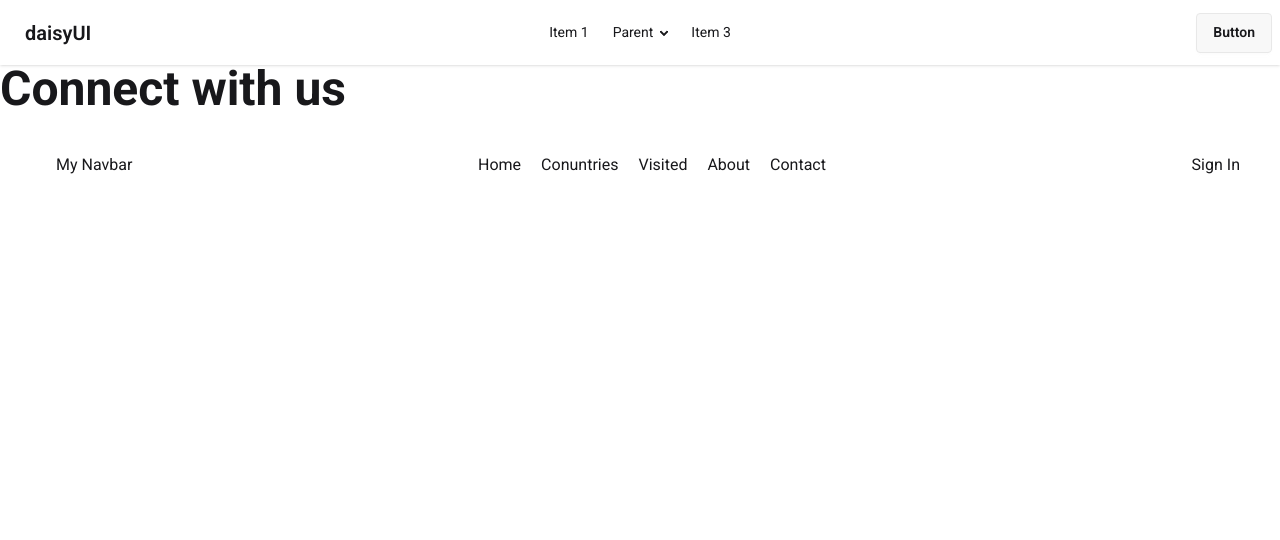
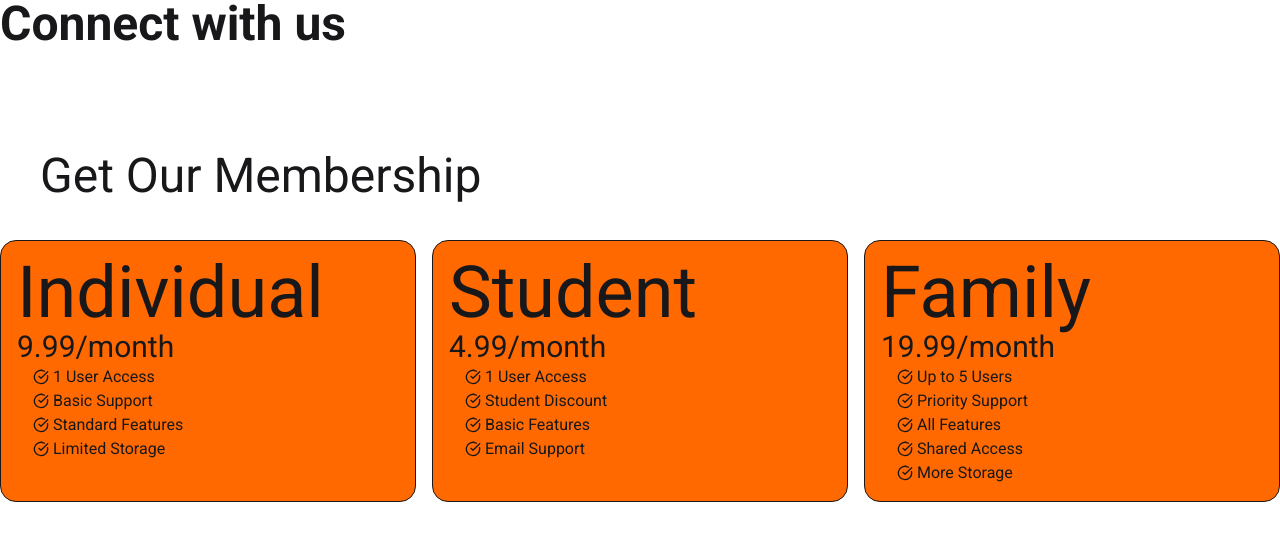
Before and after one commit to sabbir404e/React-Ecosystem, a React (Vite) app: page / in a window 1280 px wide. Shown: the top 540 px of the page. Built offline with nearby package versions, Linux system fonts and the light colour scheme.

Commit message:
card updating

```diff
--- /dev/null
+++ b/public/pricingPlans.json
@@ -0,0 +1,42 @@
+[
+  {
+    "id": 1,
+    "name": "Individual",
+    "price": 9.99,
+    "duration": "month",
+    "features": [
+      "1 User Access",
+      "Basic Support",
+      "Standard Features",
+      "Limited Storage"
+    ],
+    "popular": false
+  },
+  {
+    "id": 2,
+    "name": "Student",
+    "price": 4.99,
+    "duration": "month",
+    "features": [
+      "1 User Access",
+      "Student Discount",
+      "Basic Features",
+      "Email Support"
+    ],
+    "popular": false
+  },
+  {
+    "id": 3,
+    "name": "Family",
+    "price": 19.99,
+    "duration": "month",
+    "features": [
+      "Up to 5 Users",
+      "Priority Support",
+      "All Features",
+      "Shared Access",
+      "More Storage"
+    ],
+    "popular": true
+  }
+]
--- a/src/App.jsx
+++ b/src/App.jsx
@@ -1,14 +1,27 @@
+import { Suspense } from 'react';
 import './App.css';
 import DaisyNav from './components/DaisyNav/DaisyNav';
 import NavBar from './components/NavBar/NavBar';
+import PricingOptions from './components/PricingOptions/PricingOptions';
+
+
+const pricingPromise = fetch('pricingPlans.json').then(res => res.json());
 
 function App() {
 
   return (
     <>
-        <DaisyNav></DaisyNav>
+        <header>
+            {/* <DaisyNav></DaisyNav> */}
           <h2 className='text-5xl font-bold mb-10'>Connect with us</h2>
           <NavBar></NavBar>
+        </header>
+
+        <main>
+           <Suspense fallback={<span className="loading loading-spinner loading-lg"></span>}>
+              <PricingOptions pricingPromise={pricingPromise}></PricingOptions>
+           </Suspense>
+        </main>
 
 
     </>
--- a/src/components/NavBar/Link.jsx
+++ b/src/components/NavBar/Link.jsx
@@ -2,7 +2,7 @@ import React from 'react';
 
 const Link = ({link}) => {
     return (
-        <li className='mr-5'>
+        <li className='lg:mr-5 px-4 hover:bg-amber-400'>
             <a href={link.path}>{link.name}</a>
         </li>
     );
--- a/src/components/NavBar/NavBar.jsx
+++ b/src/components/NavBar/NavBar.jsx
@@ -37,11 +37,11 @@ const NavBar = () => {
     const links = navLinks.map(link => <Link key={link.id} link={link}></Link>)
 
     return (
-        <nav className='flex justify-between mx-10'>
+        <nav className='flex justify-between mx-10 text-black md:text-white'>
             <span className='flex' onClick={() => setOpen(!open)}>
                 {open ? <X className='md:hidden'></X> : <Menu className='md:hidden'></Menu>}
 
-                <ul className='md: hidden'>
+                <ul className={`md:hidden absolute duration-1000 ${open ? 'top-20' : '-top-40'} bg-amber-200`}>
                     {links}
                 </ul>
 
@@ -66,7 +66,7 @@ const NavBar = () => {
             }
        </ul>
 
-       <button>Sign In</button>
+       <button className='text-white'>Sign In</button>
         </nav>
     );
 };
--- /dev/null
+++ b/src/components/PricingCard/PricingCard.jsx
@@ -0,0 +1,23 @@
+import React from 'react';
+import PricingFeature from './PricingFeature';
+
+const PricingCard = ({pricing}) => {
+    const {name, price, duration, features} = pricing;
+    return (
+        <div className='border bg-orange-500 rounded-2xl p-4'>
+            {/* Card header */}
+            <div>
+                <h1 className='text-7xl'>{name}</h1>
+                <h4 className='text-3xl'>{`${price}${'/'}${duration}`}</h4>
+            </div>
+            {/* Card body */}
+            <div>
+                 {
+                    features.map((feature, index) => <PricingFeature key={feature.index} feature={feature}></PricingFeature>)
+                 }
+            </div>
+        </div>
+    );
+};
+
+export default PricingCard;
--- /dev/null
+++ b/src/components/PricingCard/PricingFeature.jsx
@@ -0,0 +1,12 @@
+import { CircleCheckBig } from 'lucide-react';
+import React from 'react';
+
+const PricingFeature = ({feature}) => {
+    return (
+        <div>
+            <p className='flex ml-3'><CircleCheckBig className='p-1'></CircleCheckBig> {feature}</p>
+        </div>
+    );
+};
+
+export default PricingFeature;
--- /dev/null
+++ b/src/components/PricingOptions/PricingOptions.jsx
@@ -0,0 +1,21 @@
+import React, { use } from 'react';
+import PricingCard from '../PricingCard/PricingCard';
+
+const PricingOptions = ({pricingPromise}) => {
+
+    const pricingData = use(pricingPromise);
+
+    console.log(pricingData);
+    return (
+        <div>
+            <h2 className='text-5xl m-10'>Get Our Membership</h2>
+            <div className='grid md:grid-cols-3 gap-4'>
+                {
+                    pricingData.map(pricing => <PricingCard key={pricing.id} pricing={pricing}></PricingCard>)
+                }
+            </div>
+        </div>
+    );
+};
+
+export default PricingOptions;
```
